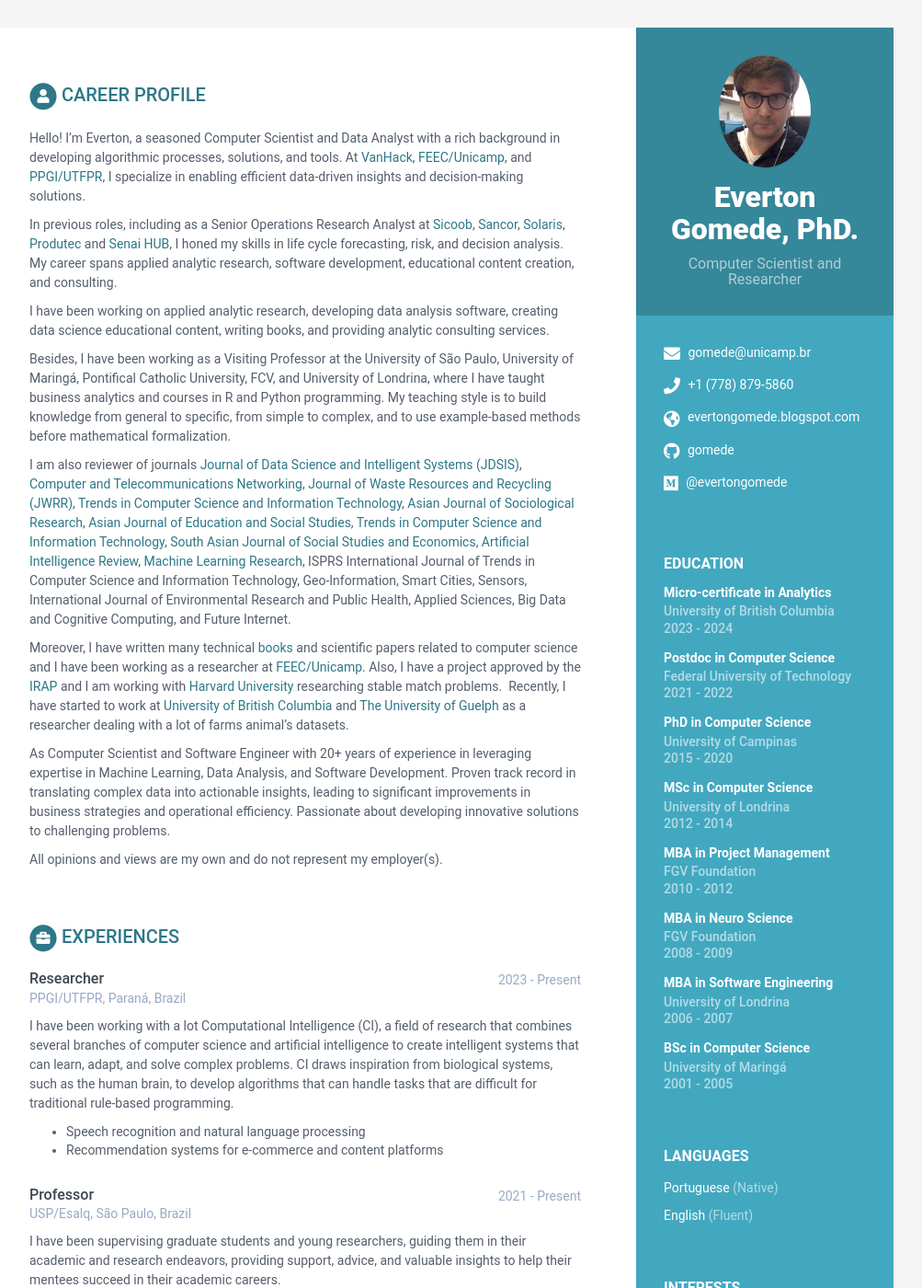
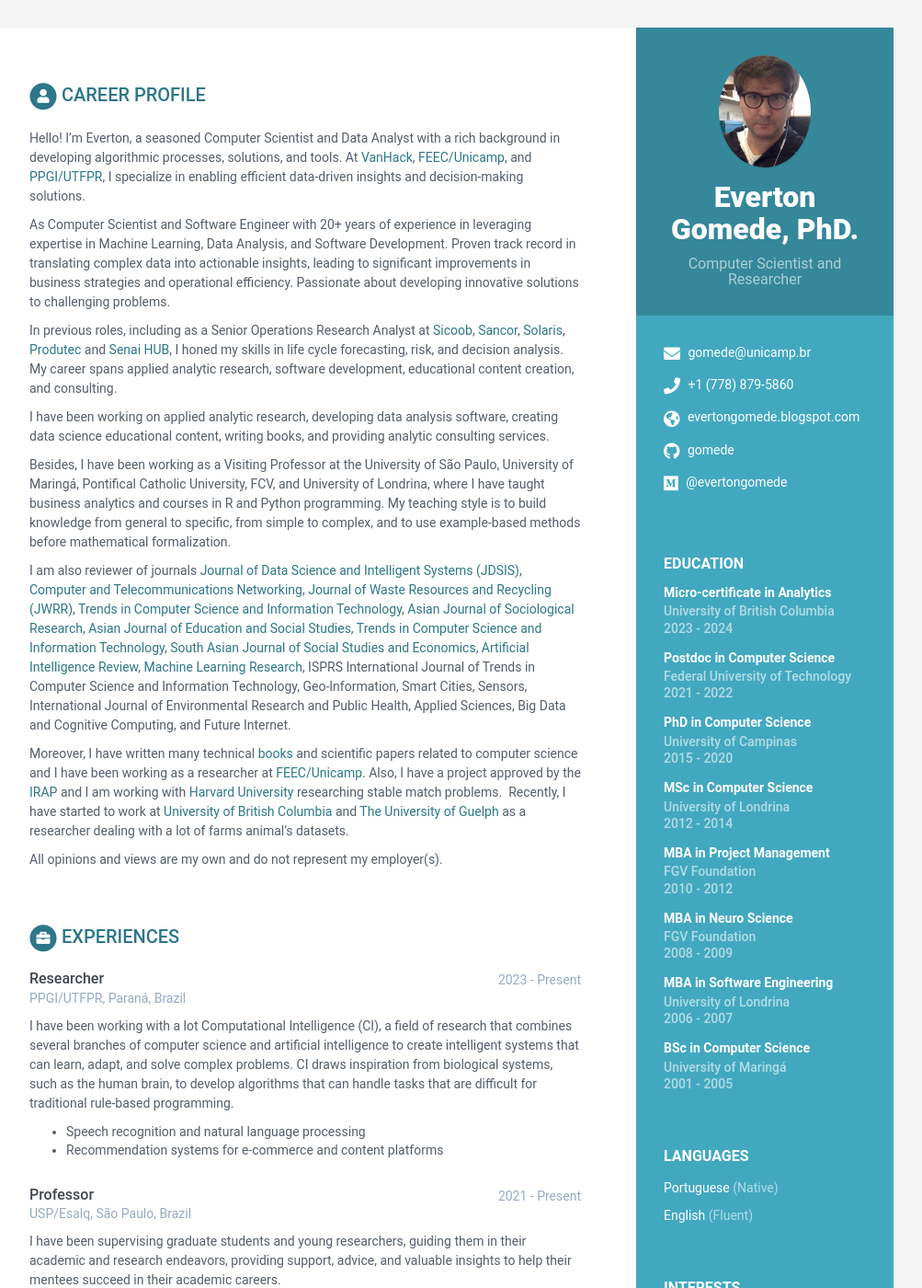
Before and after one commit to gomede/gomede.github.io, a Jekyll site: the page built from index.html, in a window 1280 px wide and 1400 px high. Shown: the whole window at 92% size, without its empty margins (168-1171 px from the left). Built offline with Jekyll 4.4.1, drawn with Linux system fonts in a browser that asks for light colours; part of the change alters nothing that is shown.

```diff
--- a/_data/data.yml
+++ b/_data/data.yml
@@ -100,6 +100,8 @@ career-profile:
 
       Hello! I’m Everton, a seasoned Computer Scientist and Data Analyst with a rich background in developing algorithmic processes, solutions, and tools. At <a href="http://vanhack.com/" target="_blank" rel="nofollow">VanHack</a>, <a href="https://www.fee.unicamp.br/" target="_blank" rel="nofollow">FEEC/Unicamp</a>, and <a href="https://www.utfpr.edu.br/" target="_blank" rel="nofollow">PPGI/UTFPR</a>, I specialize in enabling efficient data-driven insights and decision-making solutions.
 
+      As Computer Scientist and Software Engineer with 20+ years of experience in leveraging expertise in Machine Learning, Data Analysis, and Software Development. Proven track record in translating complex data into actionable insights, leading to significant improvements in business strategies and operational efficiency. Passionate about developing innovative solutions to challenging problems.
+
       In previous roles, including as a Senior Operations Research Analyst at <a href="https://www.sicoob.com.br/" target="_blank" rel="nofollow">Sicoob</a>, <a href="https://www.sancorseguros.com.br/" target="_blank" rel="nofollow">Sancor</a>, <a href="https://www.solaris.net.br/" target="_blank" rel="nofollow">Solaris</a>, <a href="https://www.produtec.com.br/" target="_blank" rel="nofollow">Produtec</a> and <a href="https://www.senaipr.org.br/tecnologiaeinovacao/nossarede/hubia/" target="_blank" rel="nofollow">Senai HUB</a>, I honed my skills in life cycle forecasting, risk, and decision analysis. My career spans applied analytic research, software development, educational content creation, and consulting.
 
       I have been working on applied analytic research, developing data analysis software, creating data science educational content, writing books, and providing analytic consulting services.
@@ -111,8 +113,6 @@ career-profile:
       Moreover, I have written many technical <a href="https://servicos.cbl.org.br/isbn/pesquisa/?page=1&q=gomede&filtrar_por%5B0%5D=autor&ord%5B0%5D=relevancia&dir%5B0%5D=asc" target="_blank" rel="nofollow">books</a>
       and scientific papers related to computer science and I have been working as a researcher at <a href="https://www.fee.unicamp.br/" target="_blank" rel="nofollow">FEEC/Unicamp</a>. Also, I have a project approved by the <a href="https://nrc.canada.ca/en/support-technology-innovation" target="_blank" rel="nofollow">IRAP</a> and I am working with <a href="https://www.harvard.edu/" target="_blank" rel="nofollow">Harvard University</a> researching stable match problems.
       Recently, I have started to work at <a href="https://www.ubc.ca/" target="_blank" rel="nofollow">University of British Columbia</a> and <a href="https://www.uoguelph.ca/" target="_blank" rel="nofollow">The University of Guelph</a> as a researcher dealing with a lot of farms animal's datasets.
-
-      As Computer Scientist and Software Engineer with 20+ years of experience in leveraging expertise in Machine Learning, Data Analysis, and Software Development. Proven track record in translating complex data into actionable insights, leading to significant improvements in business strategies and operational efficiency. Passionate about developing innovative solutions to challenging problems.
 
       All opinions and views are my own and do not represent my employer(s).
 
```
